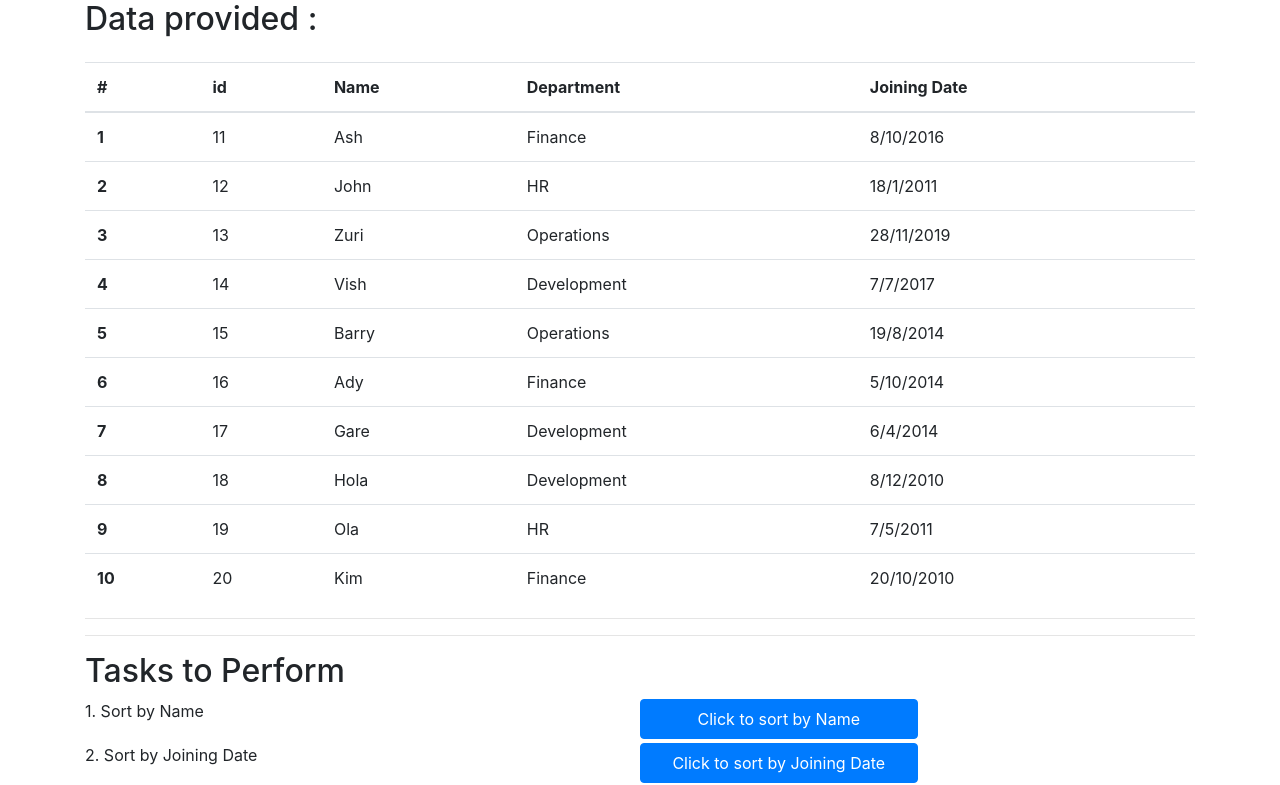
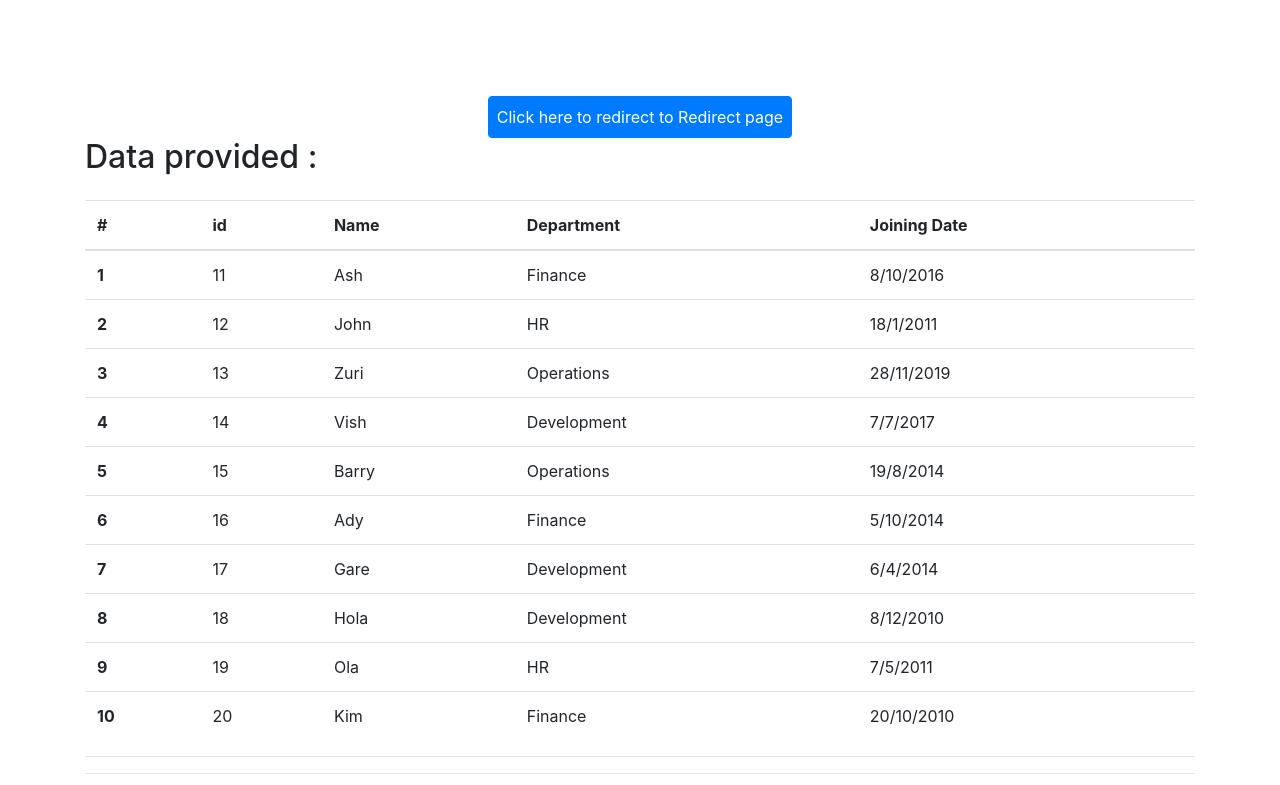
Before and after one commit to animeshbasak/paper-test, an Angular app in the folder paper-test/: page /employee in a window 1280 px wide. Before the commit this address led to /. Shown: the top 785 px of the page. Built offline with nearby package versions, Linux system fonts and the light colour scheme.

Commit message:
added routing

```diff
--- a/paper-test/src/app/app-routing.module.ts
+++ b/paper-test/src/app/app-routing.module.ts
@@ -1,9 +1,11 @@
 import { NgModule } from '@angular/core';
 import { RouterModule, Routes } from '@angular/router';
 import { EmployeeComponentComponent } from './employee-component/employee-component.component';
+import { RedirectComponent } from './redirect/redirect.component';
 
 const routes: Routes = [
-  { path: 'employee-Component' , component: EmployeeComponentComponent}
+  { path: 'employee' , component: EmployeeComponentComponent},
+  { path: 'redirect' , component: RedirectComponent}
 
 ];
 
--- a/paper-test/src/app/app.component.html
+++ b/paper-test/src/app/app.component.html
@@ -1 +1 @@
-<app-employee-component></app-employee-component>
+<router-outlet></router-outlet>
--- a/paper-test/src/app/app.module.ts
+++ b/paper-test/src/app/app.module.ts
@@ -4,12 +4,14 @@ import { BrowserModule } from '@angular/platform-browser';
 import { AppRoutingModule } from './app-routing.module';
 import { AppComponent } from './app.component';
 import { EmployeeComponentComponent } from './employee-component/employee-component.component';
-import { FormsModule } from '@angular/forms'
+import { FormsModule } from '@angular/forms';
+import { RedirectComponent } from './redirect/redirect.component'
 
 @NgModule({
   declarations: [
     AppComponent,
-    EmployeeComponentComponent
+    EmployeeComponentComponent,
+    RedirectComponent
   ],
   imports: [
     BrowserModule,
--- a/paper-test/src/app/employee-component/employee-component.component.html
+++ b/paper-test/src/app/employee-component/employee-component.component.html
@@ -1,3 +1,6 @@
+<div class="container justify-content-center align-items-center text-center pt-5 mt-5">
+    <button class="btn btn-primary p-2"(click)='openRedirect()'>Click here to redirect to Redirect page</button>
+</div>
 <div class="container d-none">
     <h2>Filling the forms and showing the data</h2>
     <form class=mt-5 #checkingTheForm="ngForm" (ngSubmit)="submitData(checkingTheForm)">
--- a/paper-test/src/app/employee-component/employee-component.component.ts
+++ b/paper-test/src/app/employee-component/employee-component.component.ts
@@ -1,7 +1,7 @@
 import { Component, OnInit } from '@angular/core';
 import { NgForm } from '@angular/forms';
 import { DatePipe } from '@angular/common';
-
+import { Router } from '@angular/router';
 @Component({
   selector: 'app-employee-component',
   templateUrl: './employee-component.component.html',
@@ -44,7 +44,7 @@ export class EmployeeComponentComponent implements OnInit {
     {"id": 19,  "name": "Ola",  "department": "HR",  "joining_date": "7/5/2011"},
     { "id": 20,  "name": "Kim",  "department": "Finance",  "joining_date": "20/10/2010"}]
 
-  constructor(private datePipe: DatePipe){
+  constructor(private datePipe: DatePipe,private router: Router){
     this.myDate = this.datePipe.transform(this.myDate, 'dd/mm/yyyy');
   }
 
@@ -180,4 +180,7 @@ export class EmployeeComponentComponent implements OnInit {
   reset(){
     window.location.reload()
    }
+   openRedirect(){
+    this.router.navigate(['redirect']);
+   }
 }
--- /dev/null
+++ b/paper-test/src/app/redirect/redirect.component.html
@@ -0,0 +1,4 @@
+<div class="container justify-content-center align-items-center text-center pt-2 mt-2">
+    <h2>HI, Thanks for visiting the page , please check the example for routing</h2>
+    <button class="btn btn-primary p-2"(click)='openEmployeeComponent()'>Click here to redirect to Employee page</button>
+</div>
--- /dev/null
+++ b/paper-test/src/app/redirect/redirect.component.ts
@@ -0,0 +1,21 @@
+import { Component, OnInit } from '@angular/core';
+import { Router } from '@angular/router';
+
+@Component({
+  selector: 'app-redirect',
+  templateUrl: './redirect.component.html',
+  styleUrls: ['./redirect.component.scss']
+})
+export class RedirectComponent implements OnInit {
+
+  constructor(private router: Router){
+
+  }
+
+  ngOnInit(): void {
+  }
+
+  openEmployeeComponent(){
+    this.router.navigate(['employee']);
+  }
+}
```
Also changed, not shown: paper-test/src/app/redirect/redirect.component.scss (added), 1 other file (tests, documents, lock files or other folders).
